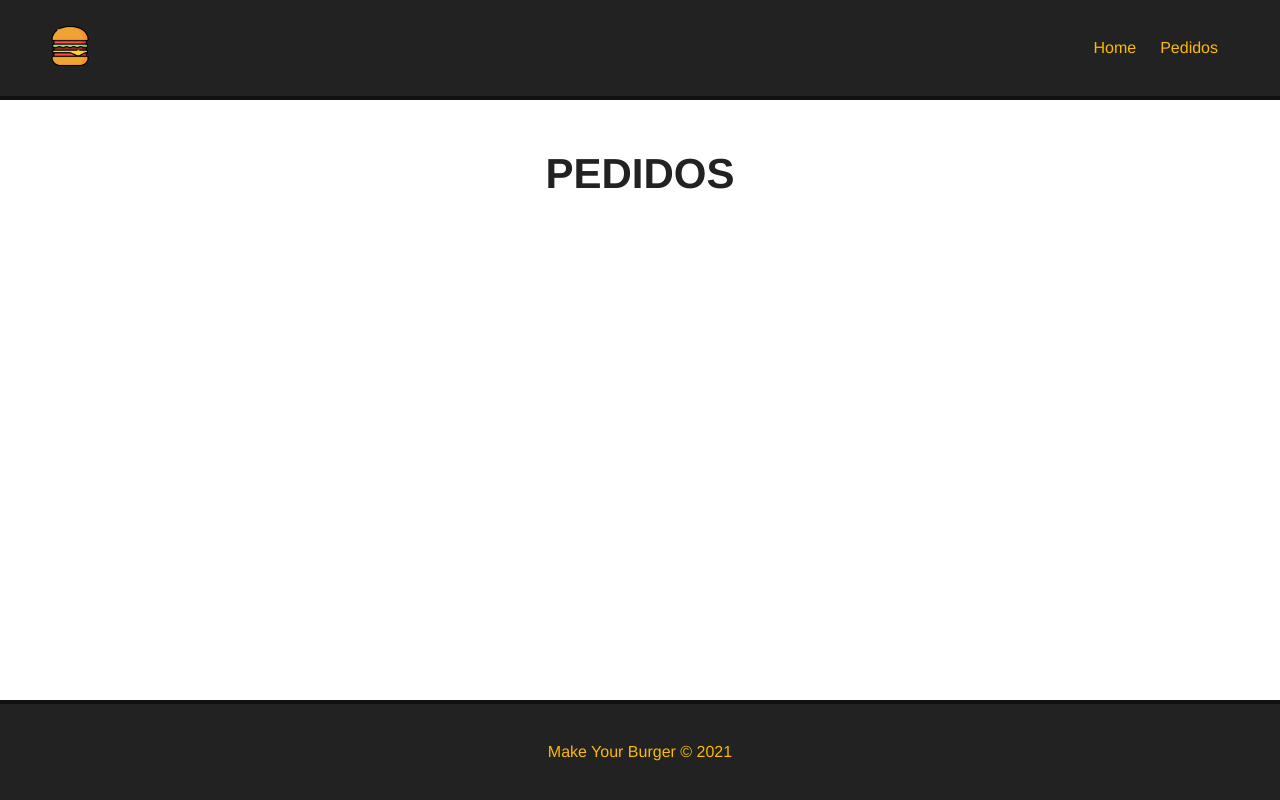
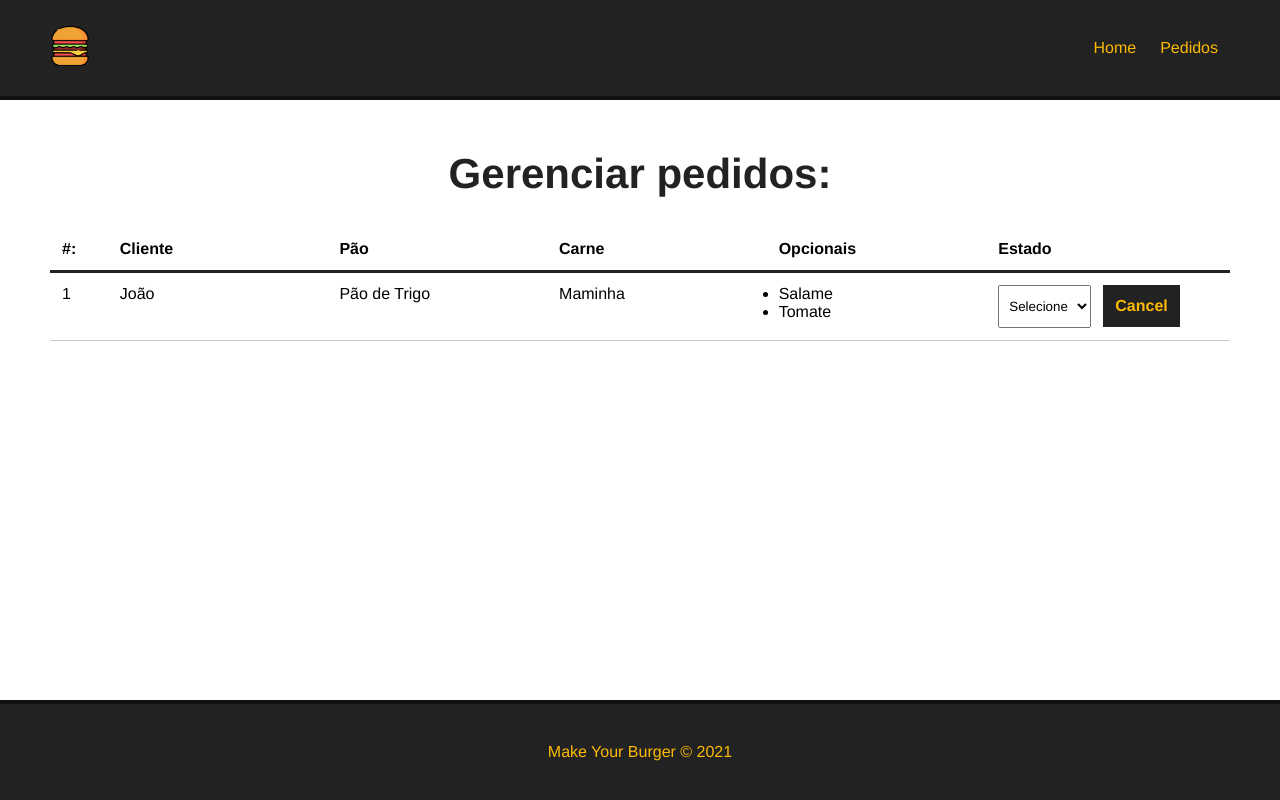
Before and after one commit to regislopeseso/Curso_Vue3_Mattheus_Battisti, a Vue app in the folder 3_make_your_burger/: page /pedidos in a window 1280 px wide. Built offline with nearby package versions, Linux system fonts and the light colour scheme.

Commit message:
Add Aula 28 - Criando a tela de pedidos (Dashboard)

```diff
--- a/3_make_your_burger/src/App.vue
+++ b/3_make_your_burger/src/App.vue
@@ -31,6 +31,7 @@
     --header-height: 100px;
     --footer-height: 100px;
     --white-color: #fff;
+    --ice-color: #CCC;
     --graphite-color: #222;
     --mustard-color:  #FCBA03;
     --fire-brick: #111;
--- /dev/null
+++ b/3_make_your_burger/src/components/Dashboard.vue
@@ -0,0 +1,100 @@
+<template>
+  <div id="burger-table">
+    <div>
+      <div id="burger-table-heading">
+        <div class="order-id">#:</div>
+        <div>Cliente</div>
+        <div>Pão</div>
+        <div>Carne</div>
+        <div>Opcionais</div>
+        <div>Estado</div>
+      </div>
+    </div>
+
+    <div id="burger-table-rows">
+      <div class="burger-table-row">
+        <div class="order-number">1</div>
+        <div>João</div>
+        <div>Pão de Trigo</div>
+        <div>Maminha</div>
+        <div>
+          <ul>
+            <li>Salame</li>
+            <li>Tomate</li>
+          </ul>
+        </div>
+        <div>
+          <select name="status" class="status">
+            <option value="">Selecione</option>
+          </select>
+          <button class="delete-btn">Cancel</button>
+        </div>
+      </div>
+    </div>
+  </div>
+</template>
+
+<script>
+  export default {
+    name: "Dashboard"
+  }
+</script>
+
+<style scoped>
+  #burger-table {
+    max-width: 1200px;
+    margin: 0 auto;
+  }
+
+  #burger-table-heading,
+  #burger-table-rows,
+  .burger-table-row {
+    display: flex;
+    flex-wrap: wrap;
+  }
+
+  #burger-table-heading {
+    font-weight: bold;
+    padding: 12px;
+    border-bottom: 3px solid var(--graphite-color);
+  }
+
+  .burger-table-row {
+    width: 100%;
+    padding: 12px;
+    border-bottom: 1px solid var(--ice-color);
+  }
+
+  #burger-table-heading div,
+  .burger-table-row div {
+    width: 19%;
+  }
+
+  #burger-table-heading .order-id,
+  .burger-table-row .order-number {
+    width: 5%;
+  }
+
+  select {
+    padding: 12px 6px;
+    margin-right: 12px;
+  }
+
+  .delete-btn {
+    background-color: var(--graphite-color);
+    color: var(--mustard-color);
+    font-weight: bold;
+    border: 2px solid var(--graphite-color);
+    padding: 10px;
+    font-size: 16px;
+    margin: 0 auto;
+    cursor: pointer;
+    transition: .5s;
+  }
+
+  .delete-btn:hover {
+    background-color: transparent;
+    color: var(--graphite-color);
+  }
+
+</style>
--- a/3_make_your_burger/src/views/Pedidos.vue
+++ b/3_make_your_burger/src/views/Pedidos.vue
@@ -1,5 +1,17 @@
 <template>
   <div class="main-container">
-    <h1>PEDIDOS</h1>
+    <h1>Gerenciar pedidos:</h1>
+    <Dashboard />
   </div>
 </template>
+
+<script>
+  import Dashboard from "../components/Dashboard.vue"
+
+  export default {
+    name: "Pedidos",
+    components: {
+      Dashboard
+    },
+  }
+</script>
```
